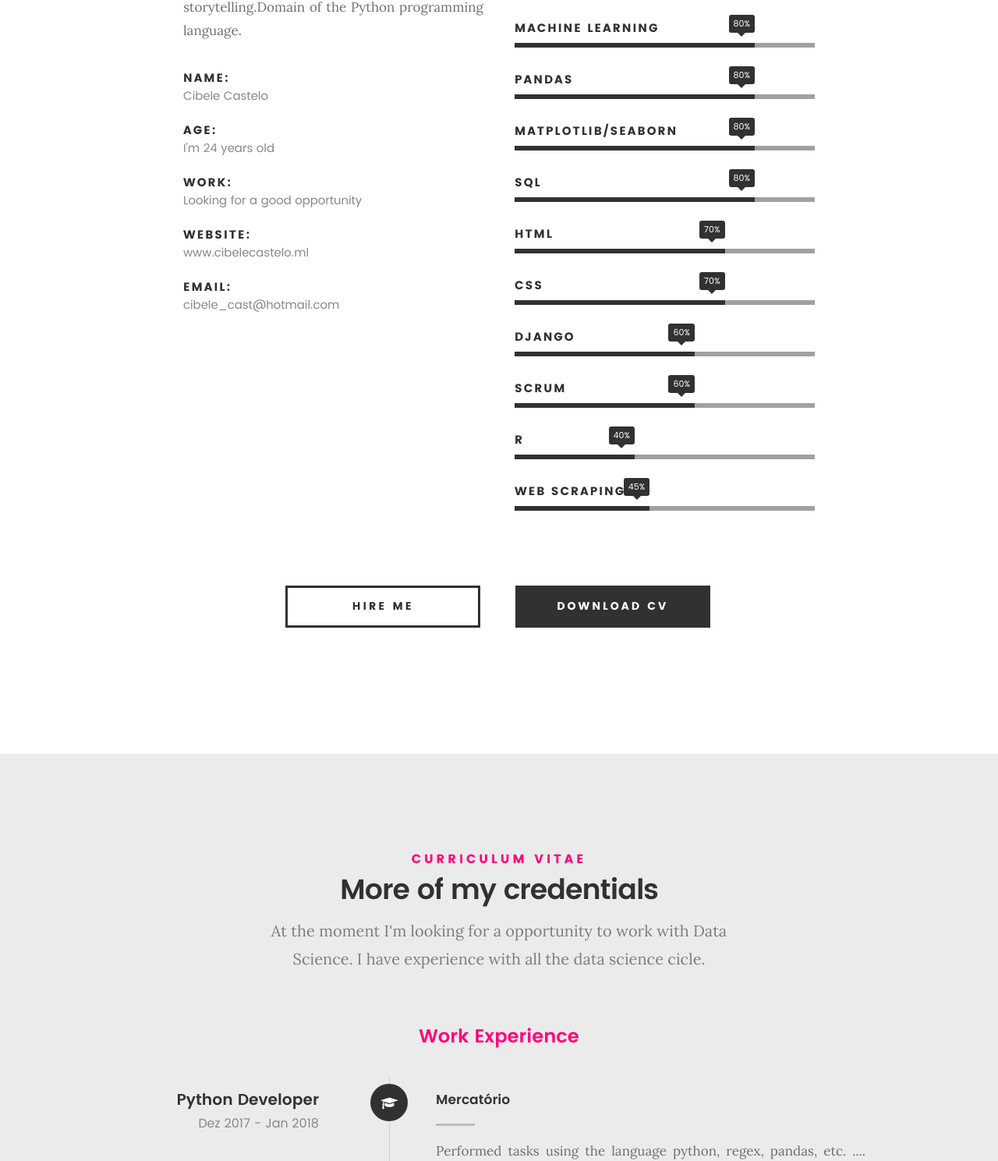
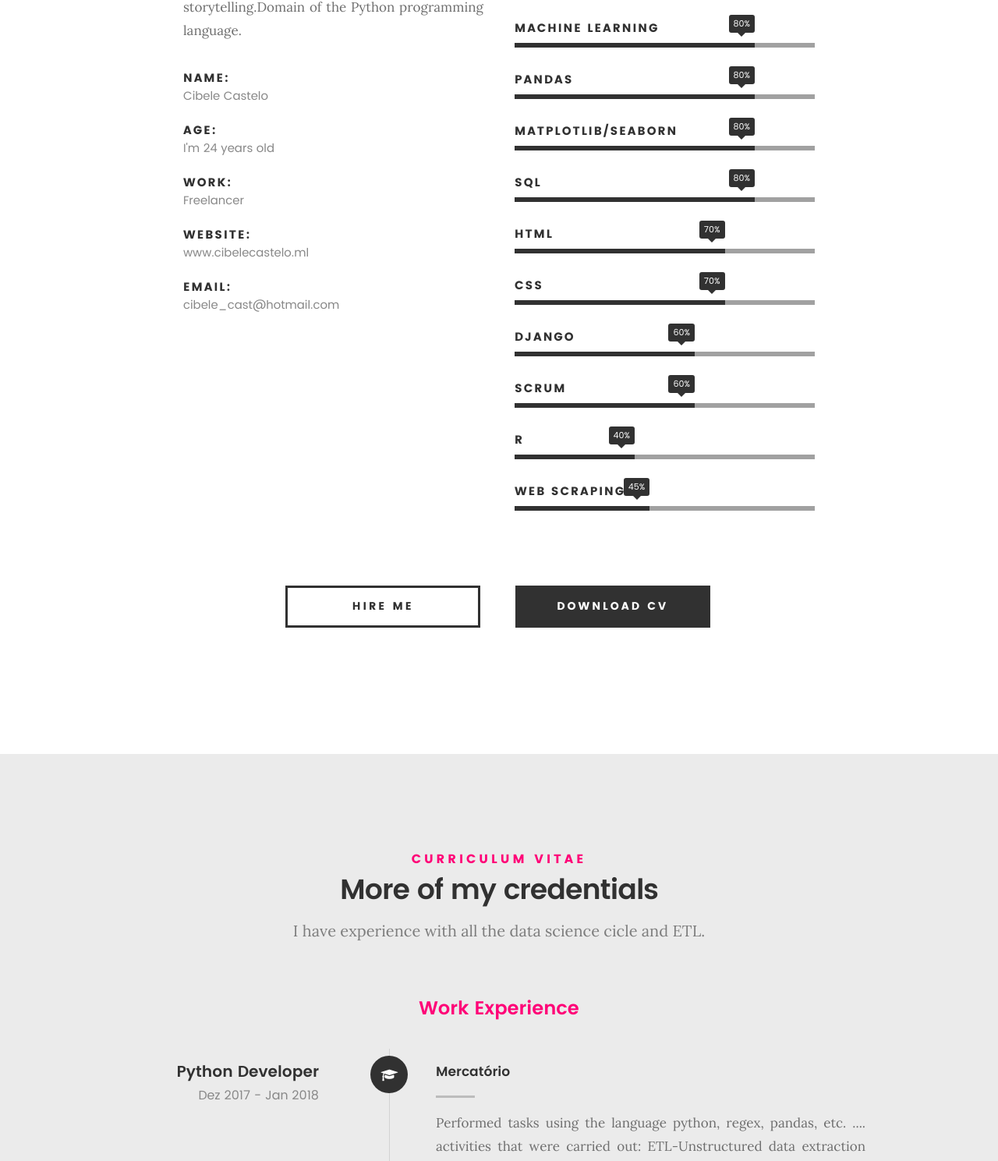
Before and after one commit to cibelecastelo/cibelecastelo.git.io, a Django app: page / in a window 1280 px wide. Shown: the part 1438-2927 px from the top of the page at 78% size. Run offline with Django 3.2, Linux system fonts and the light colour scheme; some web fonts are replaced.

Commit message:
Update post_list.html

```diff
--- a/blog/templates/blog/post_list.html
+++ b/blog/templates/blog/post_list.html
@@ -142,7 +142,7 @@
    				</li>
    				<li>
    					<strong>Work:</strong>
-   					<span>Looking for a good opportunity</span>
+   					<span>Freelancer</span>
    				</li>
    				<li>
    					<strong>Website:</strong>
@@ -255,7 +255,7 @@
    			<h5>Curriculum Vitae</h5>
    			<h1>More of my credentials</h1>
 
-   			<p class="lead">At the moment I'm looking for a opportunity to work with Data Science. I have experience with all the data science cicle.</p>
+   			<p class="lead">I have experience with all the data science cicle and ETL.</p>
 
    		</div>
    	</div> <!-- /section-intro-->
```
